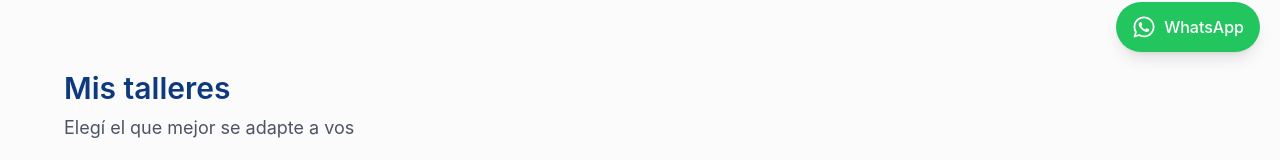
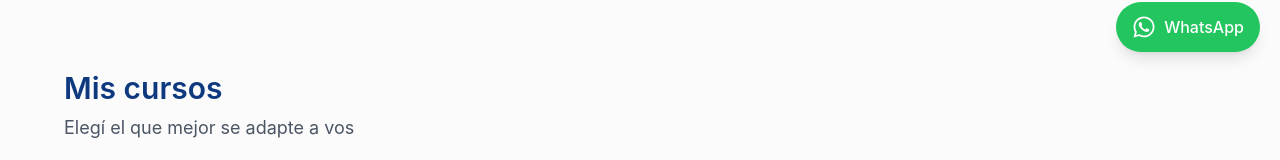
Before and after one commit to sekigan98/dram-adolescentes, a Next.js app: page / in a window 1280 px wide. Shown: the part 728-888 px from the top of the page. Built offline with nearby package versions, Linux system fonts and the light colour scheme.

Commit message:
Update page.tsx

```diff
--- a/app/page.tsx
+++ b/app/page.tsx
@@ -14,7 +14,7 @@ export default function HomePage() {
 
       <Section
         id="talleres"
-        title="Mis talleres"
+        title="Mis cursos"
         subtitle="Elegí el que mejor se adapte a vos"
       >
         <WorkshopsGrid />
```
